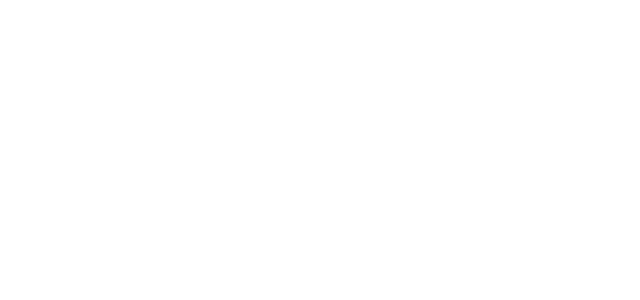
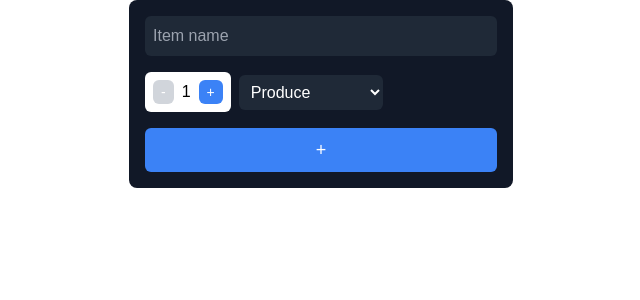
Before and after one commit to Hamabi-Minami/cprg306-assignments, a Next.js app: page /week-5 in a window 1280 px wide. Shown: the top 300 px of the page, without its empty margins (319-959 px from the left). Built offline with nearby package versions, Linux system fonts and the light colour scheme.

Commit message:
week-5 assignment

```diff
--- a/app/page.js
+++ b/app/page.js
@@ -9,6 +9,13 @@
                 <li className="list-unstyled">
                     <a href={"/week-3"} className="text-blue-500 underline">Go to Week-3 Page</a>
                 </li>
+                <li className="list-unstyled">
+                    <a href={"/week-4"} className="text-blue-500 underline">Go to Week-4 Page</a>
+                </li>
+
+                <li className="list-unstyled">
+                    <a href={"/week-5"} className="text-blue-500 underline">Go to Week-5 Page</a>
+                </li>
             </ul>
         </div>
     );
--- a/app/week-5/new-item.js
+++ b/app/week-5/new-item.js
@@ -0,0 +1,92 @@
+"use client";
+
+import { useState } from "react";
+
+
+export default function NewItemForm() {
+    const [name, setName] = useState("");
+    const [quantity, setQuantity] = useState(1);
+    const [category, setCategory] = useState("produce");
+
+    const increment = () => {
+        if (quantity < 20) {
+            setQuantity(quantity + 1);
+        }
+    };
+
+    const decrement = () => {
+        if (quantity > 1) {
+            setQuantity(quantity - 1);
+        }
+    };
+
+    const handleSubmit = (e) => {
+        e.preventDefault();
+        const item = { name, quantity, category };
+        console.log("Submitted Item:", item);
+        alert(`Item: ${name}\nQuantity: ${quantity}\nCategory: ${category}`);
+        setName("");
+        setQuantity(1);
+        setCategory("produce");
+    };
+
+    return (
+        <form
+            onSubmit={handleSubmit}
+            className="bg-gray-900 p-4 rounded-lg w-96 space-y-4 text-white"
+        >
+            <input
+                type="text"
+                placeholder="Item name"
+                value={name}
+                onChange={(e) => setName(e.target.value)}
+                required
+                className="w-full p-2 rounded-md bg-gray-800 text-white placeholder-gray-400"
+            />
+
+            <div className="flex items-center space-x-2">
+                <div className="flex items-center bg-white p-2 rounded-md">
+                    <button
+                        type="button"
+                        onClick={decrement}
+                        disabled={quantity === 1}
+                        className={`px-2 py-0.5 rounded-md text-sm ${
+                            quantity === 1 ? "bg-gray-300 cursor-not-allowed" : "bg-gray-500 hover:bg-gray-700"
+                        } text-white`}
+                    >
+                        -
+                    </button>
+                    <span className="mx-2 text-black">{quantity}</span>
+                    <button
+                        type="button"
+                        onClick={increment}
+                        disabled={quantity === 20}
+                        className={`px-2 py-0.5 rounded-md text-sm ${
+                            quantity === 20 ? "bg-blue-300 cursor-not-allowed" : "bg-blue-500 hover:bg-blue-700"
+                        } text-white`}
+                    >
+                        +
+                    </button>
+                </div>
+                <select
+                    value={category}
+                    onChange={(e) => setCategory(e.target.value)}
+                    className="p-2 rounded-md bg-gray-800 text-white"
+                >
+                    {["Produce", "Dairy", "Bakery", "Meat", "Frozen Foods", "Canned Goods", "Dry Goods", "Beverages", "Snacks", "Household", "Other"].map((cat) => (
+                        <option key={cat} value={cat.toLowerCase()}>
+                            {cat}
+                        </option>
+                    ))}
+                </select>
+            </div>
+
+            <button
+                type="submit"
+                className="w-full bg-blue-500 text-white py-2 rounded-md text-lg"
+            >
+                +
+            </button>
+        </form>
+    );
+}
--- a/app/week-5/page.js
+++ b/app/week-5/page.js
@@ -1,9 +1,27 @@
 "use client"
 
-export default function Page(props) {
-    return (
-        <div>
+import {useState} from "react";
+import NewItemForm from "./new-item";
 
+export default function Page()
+{
+    const [quantity, setQuantity] = useState(1);
+
+    const increment = () => {
+        if (quantity < 20) {
+            setQuantity(quantity + 1);
+        }
+    };
+
+    const decrement = () => {
+        if (quantity > 1) {
+            setQuantity(quantity - 1);
+        }
+    };
+
+    return(
+        <div className="flex flex-col items-center space-y-6">
+            <NewItemForm />
         </div>
     )
 }
```
Also changed, not shown: app/week-6/page.js (added).
